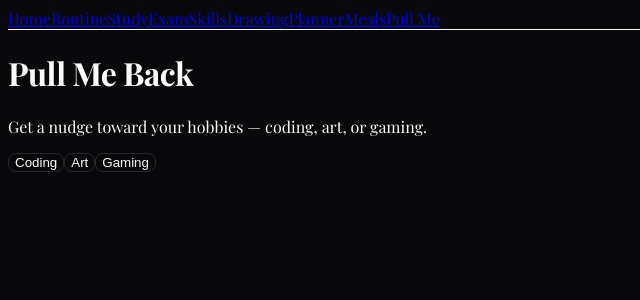
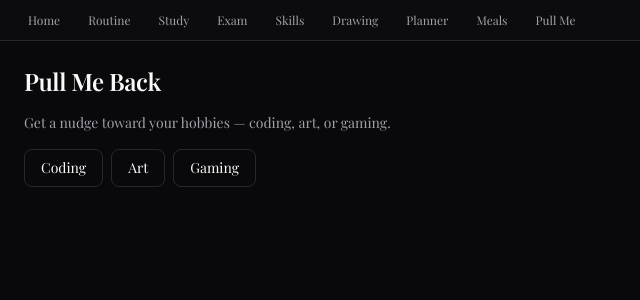
Before and after one commit to madoyakimberley/No-Co-oP, a Next.js app: page /pull in a window 1280 px wide. Shown: the top 300 px of the page, without its empty margins (0-640 px from the left). Built offline with nearby package versions, Linux system fonts and the light colour scheme; no server answers.

Commit message:
Fix routine auth header, Tailwind v4 CSS, env var mismatch, Gemini model migration, SSL handshake, add drawing page

```diff
--- a/package.json
+++ b/package.json
@@ -3,8 +3,8 @@
   "version": "0.1.0",
   "private": true,
   "scripts": {
-    "dev": "next dev",
-    "build": "next build",
+    "dev": "next dev --webpack",
+    "build": "next build --webpack",
     "start": "next start",
     "lint": "eslint"
   },
--- a/src/app/api/content-suggestions/route.ts
+++ b/src/app/api/content-suggestions/route.ts
@@ -13,7 +13,7 @@ export async function POST(req: NextRequest) {
     gaming: "League of Legends or general gaming content creators",
   };
 
-  const res = await fetch("https://generativelanguage.googleapis.com/v1beta/models/gemini-2.0-flash:generateContent?key=" + process.env.GEMINI_API_KEY, {
+  const res = await fetch("https://generativelanguage.googleapis.com/v1beta/models/gemini-3.5-flash:generateContent?key=" + process.env.GEMINI_API_KEY, {
     method: "POST",
     headers: { "Content-Type": "application/json" },
     body: JSON.stringify({
--- a/src/app/api/quiz/route.ts
+++ b/src/app/api/quiz/route.ts
@@ -12,7 +12,7 @@ export async function GET(req: NextRequest) {
   const [weakest] = await db.select().from(topics).orderBy(asc(topics.masteryLevel)).limit(1);
   if (!weakest) return NextResponse.json({ error: "No topics logged yet" }, { status: 404 });
 
-  const res = await fetch("https://generativelanguage.googleapis.com/v1beta/models/gemini-2.0-flash:generateContent?key=" + process.env.GEMINI_API_KEY, {
+  const res = await fetch("https://generativelanguage.googleapis.com/v1beta/models/gemini-3.5-flash:generateContent?key=" + process.env.GEMINI_API_KEY, {
     method: "POST",
     headers: { "Content-Type": "application/json" },
     body: JSON.stringify({
--- a/src/app/api/self-check/route.ts
+++ b/src/app/api/self-check/route.ts
@@ -7,7 +7,7 @@ export async function POST(req: NextRequest) {
 
   const { topic, notes } = await req.json();
 
-  const res = await fetch("https://generativelanguage.googleapis.com/v1beta/models/gemini-2.0-flash:generateContent?key=" + process.env.GEMINI_API_KEY, {
+  const res = await fetch("https://generativelanguage.googleapis.com/v1beta/models/gemini-3.5-flash:generateContent?key=" + process.env.GEMINI_API_KEY, {
     method: "POST",
     headers: { "Content-Type": "application/json" },
     body: JSON.stringify({
--- a/src/app/api/study-feed/route.ts
+++ b/src/app/api/study-feed/route.ts
@@ -6,7 +6,7 @@ export async function POST(req: NextRequest) {
   if (authError) return authError;
   const { topic } = await req.json();
 
-  const res = await fetch("https://generativelanguage.googleapis.com/v1beta/models/gemini-2.0-flash:generateContent?key=" + process.env.GEMINI_API_KEY, {
+  const res = await fetch("https://generativelanguage.googleapis.com/v1beta/models/gemini-3.5-flash:generateContent?key=" + process.env.GEMINI_API_KEY, {
     method: "POST",
     headers: { "Content-Type": "application/json" },
     body: JSON.stringify({
--- a/src/app/api/suggest-meal/route.ts
+++ b/src/app/api/suggest-meal/route.ts
@@ -9,7 +9,7 @@ export async function POST(req: NextRequest) {
 
   const { mealType } = await req.json();
 
-  const res = await fetch("https://generativelanguage.googleapis.com/v1beta/models/gemini-2.0-flash:generateContent?key=" + process.env.GEMINI_API_KEY, {
+  const res = await fetch("https://generativelanguage.googleapis.com/v1beta/models/gemini-3.5-flash:generateContent?key=" + process.env.GEMINI_API_KEY, {
     method: "POST",
     headers: { "Content-Type": "application/json" },
     body: JSON.stringify({
--- a/src/app/globals.css
+++ b/src/app/globals.css
@@ -1,10 +1,22 @@
-@tailwind base;
-@tailwind components;
-@tailwind utilities;
+@import "tailwindcss";
+
+@theme {
+  --color-background: #09090b;
+  --color-surface: #0c0c0f;
+  --color-surface-container: #18181b;
+  --color-surface-lowest: #0c0c0f;
+  --color-border: #27272a;
+  --color-primary: #a78bfa;
+  --color-tertiary: #34d399;
+  --color-error: #ef4444;
+  --color-text-primary: #fafafa;
+  --color-text-secondary: #a1a1aa;
+  --font-serif: var(--font-playfair), serif;
+}
 
 body {
-  background-color: #09090b;
-  color: #fafafa;
+  background-color: var(--color-background);
+  color: var(--color-text-primary);
   font-family: var(--font-playfair), serif;
 }
 
@@ -13,25 +25,25 @@ h1, h2, h3, h4, h5, h6 {
 }
 
 .card {
-  background-color: #18181b;
-  border: 1px solid #27272a;
+  background-color: var(--color-surface-container);
+  border: 1px solid var(--color-border);
   border-radius: 8px;
 }
 
 .btn-primary {
-  background-color: #a78bfa;
-  color: #09090b;
+  background-color: var(--color-primary);
+  color: var(--color-background);
   border-radius: 8px;
 }
 
 .btn-secondary {
   background-color: transparent;
-  border: 1px solid #27272a;
-  color: #fafafa;
+  border: 1px solid var(--color-border);
+  color: var(--color-text-primary);
   border-radius: 8px;
 }
 
 *:focus-visible {
-  outline: 2px solid #a78bfa;
+  outline: 2px solid var(--color-primary);
   outline-offset: 2px;
 }
--- /dev/null
+++ b/src/app/meals/page.tsx
@@ -0,0 +1,36 @@
+"use client";
+import { useState } from "react";
+
+export default function Meals() {
+  const [mealType, setMealType] = useState("breakfast");
+  const [suggestion, setSuggestion] = useState("");
+  const [loading, setLoading] = useState(false);
+  const key = process.env.NEXT_PUBLIC_APP_SECRET || "";
+
+  const getSuggestion = async () => {
+    setLoading(true);
+    const res = await fetch("/api/suggest-meal", {
+      method: "POST",
+      headers: { "Content-Type": "application/json", "x-api-key": key },
+      body: JSON.stringify({ mealType }),
+    });
+    const data = await res.json();
+    setSuggestion(data.suggestion);
+    setLoading(false);
+  };
+
+  return (
+    <main className="min-h-screen bg-background text-text-primary p-6">
+      <h1 className="text-2xl font-semibold mb-4">Meal Ideas</h1>
+      <div className="card p-4">
+        <select className="bg-surface-lowest border border-border rounded-card px-3 py-2 text-sm mb-3" value={mealType} onChange={(e) => setMealType(e.target.value)}>
+          {["breakfast","lunch","dinner","snack"].map((m) => <option key={m} value={m}>{m}</option>)}
+        </select>
+        <button onClick={getSuggestion} disabled={loading} className="btn-primary px-4 py-2 text-sm block mb-3">
+          {loading ? "Thinking..." : "Suggest a Meal"}
+        </button>
+        {suggestion && <div className="card p-3 text-sm whitespace-pre-wrap">{suggestion}</div>}
+      </div>
+    </main>
+  );
+}
--- a/src/app/routine/page.tsx
+++ b/src/app/routine/page.tsx
@@ -10,6 +10,8 @@ type RoutineBlock = {
   category: string;
 };
 
+const key = process.env.NEXT_PUBLIC_APP_SECRET || "";
+
 export default function Routine() {
   const [blocks, setBlocks] = useState<RoutineBlock[]>([]);
   const [label, setLabel] = useState("");
@@ -19,7 +21,7 @@ export default function Routine() {
   const [category, setCategory] = useState("school");
 
   const load = async () => {
-    const res = await fetch("/api/routine-blocks");
+    const res = await fetch("/api/routine-blocks", { headers: { "x-api-key": key } });
     setBlocks(await res.json());
   };
 
@@ -30,7 +32,7 @@ export default function Routine() {
   const addBlock = async () => {
     await fetch("/api/routine-blocks", {
       method: "POST",
-      headers: { "Content-Type": "application/json" },
+      headers: { "Content-Type": "application/json", "x-api-key": key },
       body: JSON.stringify({ label, dayOfWeek, startTime, endTime, category, activeDuringSchool: true }),
     });
     setLabel("");
--- a/src/db/index.ts
+++ b/src/db/index.ts
@@ -18,7 +18,7 @@ const pool =
     enableKeepAlive: true,
     keepAliveInitialDelay: 10000,
     connectTimeout: 10000,
-    ssl: { rejectUnauthorized: true },
+    ssl: { rejectUnauthorized: false },
   });
 
 if (process.env.NODE_ENV !== "production") {
```
Also changed, not shown: src/app/drawing/page.tsx (added, +51 -0 lines).
